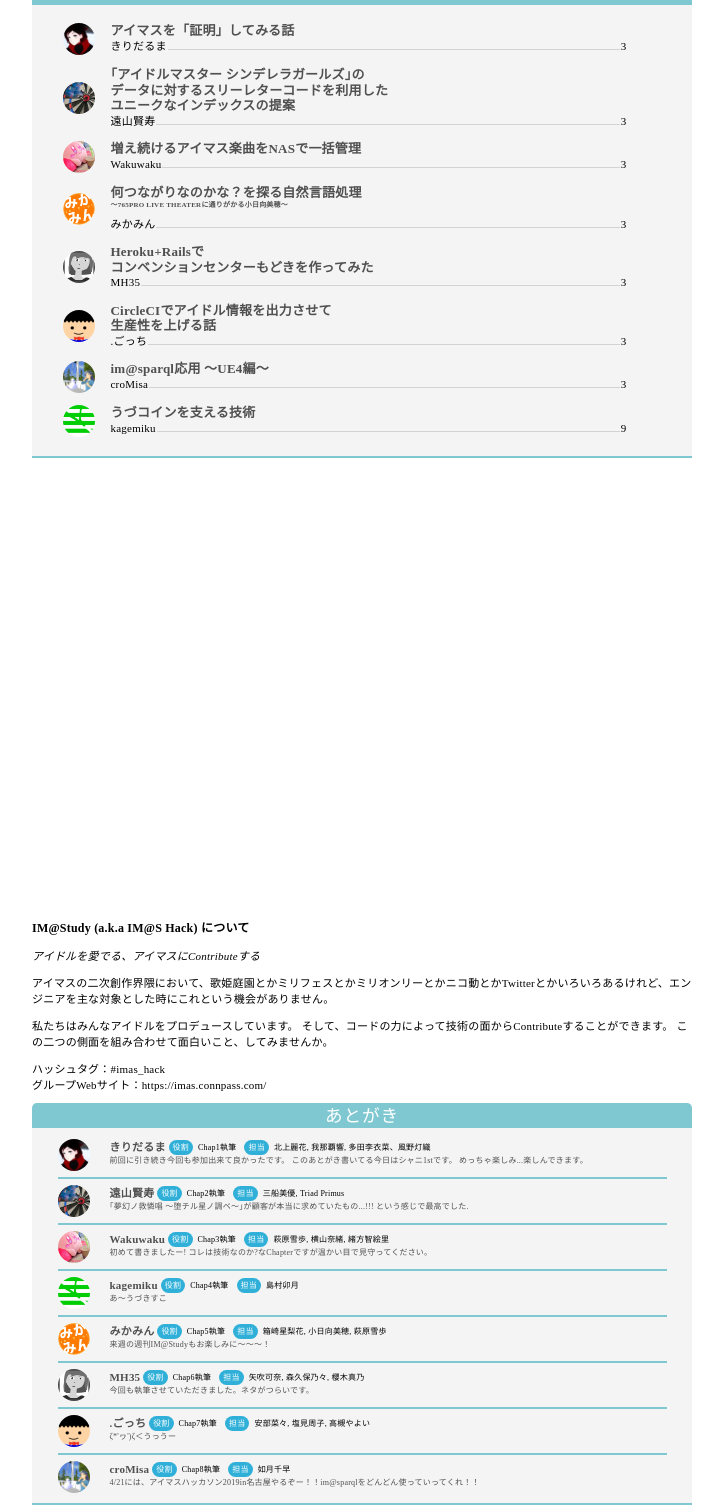
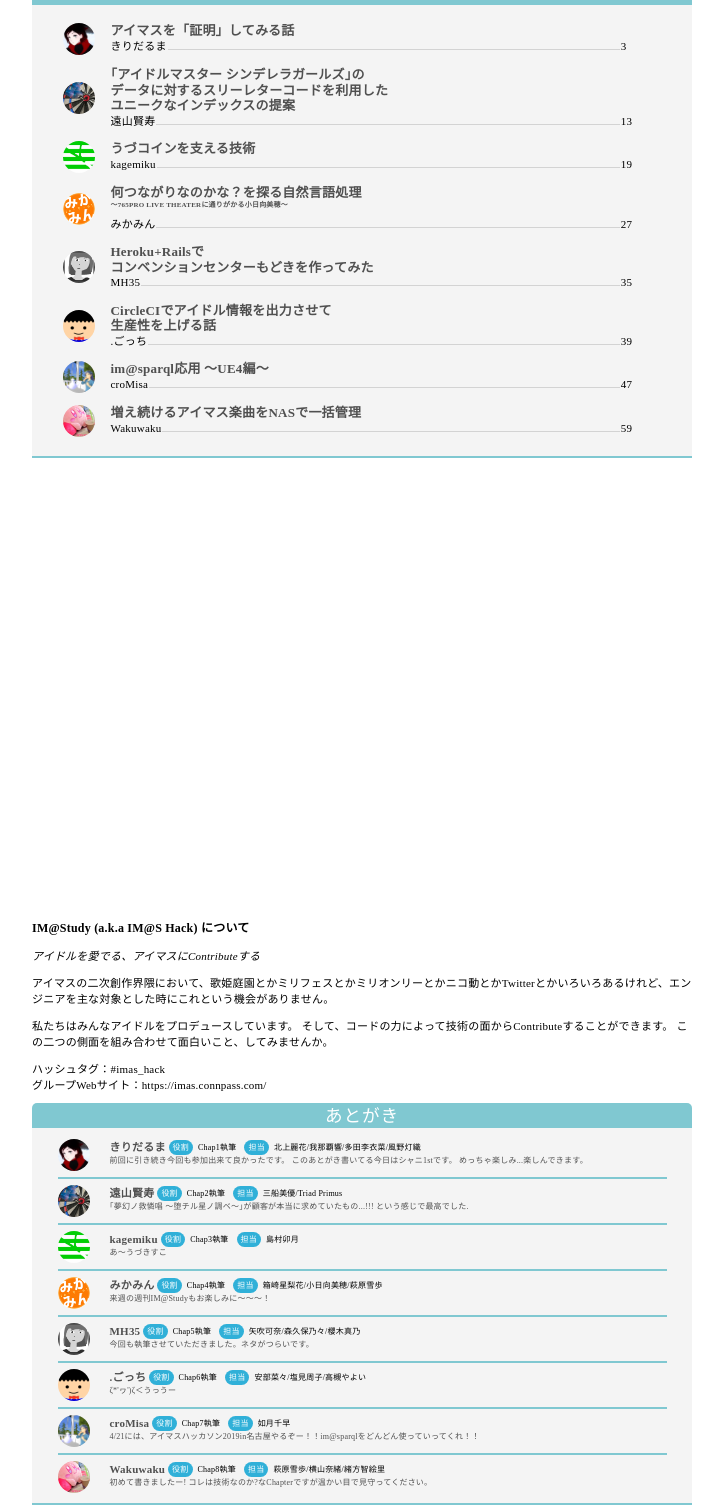
Before and after one commit to imas/imasbook, a website: page imasbook02/templates/index.html in a window 1280 px wide. Shown: the part 249-1757 px from the top of the page, without its empty margins (278-1001 px from the left). Drawn offline with Linux system fonts and the light colour scheme; a web font is replaced by a local one.

Commit message:
chapter順の修正

```diff
--- a/imasbook02/config.json
+++ b/imasbook02/config.json
@@ -2,11 +2,11 @@
     "articles":[
         "kiridaruma",
         "papix",
-        "wakuwakup",
         "kagemiku",
         "takemikami",
         "mh35",
         "yutagoto",
-        "crssnky"
+        "crssnky",
+        "wakuwakup"
     ]
 }
--- a/imasbook02/templates/index.html
+++ b/imasbook02/templates/index.html
@@ -48,58 +48,15 @@
             <p class="author">きりだるま</p><span class='page'>3</span>
           </div>
         </div>
+      </li>
+      <li>
         <div class="index_item">
           <figure class="image">
             <img alt='icon' src='assets/img/papix.png' class='avatar'/>
           </figure>
           <div class="text">
             <h2>｢アイドルマスター シンデレラガールズ｣の<br/>データに対するスリーレターコードを利用した<br/>ユニークなインデックスの提案</h2>
-            <p class="author">遠山賢寿</p><span class='page'>3</span>
-          </div>
-        </div>
-        <div class="index_item">
-          <figure class="image">
-            <img alt='icon' src='assets/img/wakuwakup.jpg' class='avatar'/>
-          </figure>
-          <div class="text">
-            <h2>増え続けるアイマス楽曲をNASで一括管理</h2>
-            <p class="author">Wakuwaku</p><span class='page'>3</span>
-          </div>
-        </div>
-        <div class="index_item">
-          <figure class="image">
-            <img alt='icon' src='assets/img/takemikami.png' class='avatar'/>
-          </figure>
-          <div class="text">
-            <h2>何つながりなのかな？を探る自然言語処理<span class="subtitle"><br />～765PRO LIVE THEATERに通りがかる小日向美穂～</span></h2>
-            <p class="author">みかみん</p><span class='page'>3</span>
-          </div>
-        </div>
-        <div class="index_item">
-          <figure class="image">
-            <img alt='icon' src='assets/img/mh35.png' class='avatar'/>
-          </figure>
-          <div class="text">
-            <h2>Heroku+Railsで<br/>コンベンションセンターもどきを作ってみた</h2>
-            <p class="author">MH35</p><span class='page'>3</span>
-          </div>
-        </div>
-        <div class="index_item">
-          <figure class="image">
-            <img alt='icon' src='assets/img/yutagoto.png' class='avatar'/>
-          </figure>
-          <div class="text">
-            <h2>CircleCIでアイドル情報を出力させて<br/>生産性を上げる話</h2>
-            <p class="author">.ごっち</p><span class='page'>3</span>
-          </div>
-        </div>
-        <div class="index_item">
-          <figure class="image">
-            <img alt='icon' src='assets/img/crssnky.png' class='avatar'/>
-          </figure>
-          <div class="text">
-            <h2>im@sparql応用 〜UE4編〜</h2>
-            <p class="author">croMisa</p><span class='page'>3</span>
+            <p class="author">遠山賢寿</p><span class='page'>13</span>
           </div>
         </div>
       </li>
@@ -110,7 +67,62 @@
           </figure>
           <div class="text">
             <h2>うづコインを支える技術</h2>
-            <p class="author">kagemiku</p><span class='page'>9</span>
+            <p class="author">kagemiku</p><span class='page'>19</span>
+          </div>
+        </div>
+      </li>
+      <li>
+        <div class="index_item">
+          <figure class="image">
+            <img alt='icon' src='assets/img/takemikami.png' class='avatar'/>
+          </figure>
+          <div class="text">
+            <h2>何つながりなのかな？を探る自然言語処理<span class="subtitle"><br />～765PRO LIVE THEATERに通りがかる小日向美穂～</span></h2>
+            <p class="author">みかみん</p><span class='page'>27</span>
+          </div>
+        </div>
+      </li>
+      <li>
+        <div class="index_item">
+          <figure class="image">
+            <img alt='icon' src='assets/img/mh35.png' class='avatar'/>
+          </figure>
+          <div class="text">
+            <h2>Heroku+Railsで<br/>コンベンションセンターもどきを作ってみた</h2>
+            <p class="author">MH35</p><span class='page'>35</span>
+          </div>
+        </div>
+      </li>
+      <li>
+        <div class="index_item">
+          <figure class="image">
+            <img alt='icon' src='assets/img/yutagoto.png' class='avatar'/>
+          </figure>
+          <div class="text">
+            <h2>CircleCIでアイドル情報を出力させて<br/>生産性を上げる話</h2>
+            <p class="author">.ごっち</p><span class='page'>39</span>
+          </div>
+        </div>
+      </li>
+      <li>
+        <div class="index_item">
+          <figure class="image">
+            <img alt='icon' src='assets/img/crssnky.png' class='avatar'/>
+          </figure>
+          <div class="text">
+            <h2>im@sparql応用 〜UE4編〜</h2>
+            <p class="author">croMisa</p><span class='page'>47</span>
+          </div>
+        </div>
+      </li>
+      <li>
+        <div class="index_item">
+          <figure class="image">
+            <img alt='icon' src='assets/img/wakuwakup.jpg' class='avatar'/>
+          </figure>
+          <div class="text">
+            <h2>増え続けるアイマス楽曲をNASで一括管理</h2>
+            <p class="author">Wakuwaku</p><span class='page'>59</span>
           </div>
         </div>
       </li>
@@ -141,7 +153,7 @@
         <p class="info">
           <span class="name">きりだるま</span>
           <span class="role label">Chap1執筆</span>
-          <span class="tantou label">北上麗花, 我那覇響, 多田李衣菜、風野灯織</span>
+          <span class="tantou label">北上麗花/我那覇響/多田李衣菜/風野灯織</span>
         </p>
         <p class="comment">
           前回に引き続き今回も参加出来て良かったです。
@@ -158,25 +170,10 @@
         <p class="info">
           <span class="name">遠山賢寿</span>
           <span class="role label">Chap2執筆</span>
-          <span class="tantou label">三船美優, Triad Primus</span>
+          <span class="tantou label">三船美優/Triad Primus</span>
         </p>
         <p class="comment">
           ｢夢幻ノ救憐唱 ～堕チル星ノ調ベ～｣が顧客が本当に求めていたもの...!!! という感じで最高でした.
-        </p>
-      </div>
-    </div>
-    <div class="atogaki_item">
-      <figure class="image">
-        <img alt='icon' src='assets/img/wakuwakup.jpg' class='avatar'/>
-      </figure>
-      <div class="text">
-        <p class="info">
-          <span class="name">Wakuwaku</span>
-          <span class="role label">Chap3執筆</span>
-          <span class="tantou label">萩原雪歩, 横山奈緒, 緒方智絵里</span>
-        </p>
-        <p class="comment">
-          初めて書きましたー! コレは技術なのか?なChapterですが温かい目で見守ってください。
         </p>
       </div>
     </div>
@@ -187,7 +184,7 @@
       <div class="text">
         <p class="info">
           <span class="name">kagemiku</span>
-          <span class="role label">Chap4執筆</span>
+          <span class="role label">Chap3執筆</span>
           <span class="tantou label">島村卯月</span>
         </p>
         <p class="comment">
@@ -202,8 +199,8 @@
       <div class="text">
         <p class="info">
           <span class="name">みかみん</span>
-          <span class="role label">Chap5執筆</span>
-          <span class="tantou label">箱崎星梨花, 小日向美穂, 萩原雪歩</span>
+          <span class="role label">Chap4執筆</span>
+          <span class="tantou label">箱崎星梨花/小日向美穂/萩原雪歩</span>
         </p>
         <p class="comment">
           来週の週刊IM@Studyもお楽しみに〜〜〜！
@@ -217,8 +214,8 @@
       <div class="text">
         <p class="info">
           <span class="name">MH35</span>
-          <span class="role label">Chap6執筆</span>
-          <span class="tantou label">矢吹可奈, 森久保乃々, 櫻木真乃</span>
+          <span class="role label">Chap5執筆</span>
+          <span class="tantou label">矢吹可奈/森久保乃々/櫻木真乃</span>
         </p>
         <p class="comment">
           今回も執筆させていただきました。ネタがつらいです。
@@ -232,8 +229,8 @@
       <div class="text">
         <p class="info">
           <span class="name">.ごっち</span>
-          <span class="role label">Chap7執筆</span>
-          <span class="tantou label">安部菜々, 塩見周子, 高槻やよい</span>
+          <span class="role label">Chap6執筆</span>
+          <span class="tantou label">安部菜々/塩見周子/高槻やよい</span>
         </p>
         <p class="comment">
           ζ*'ヮ')ζ＜うっうー
@@ -247,11 +244,26 @@
       <div class="text">
         <p class="info">
           <span class="name">croMisa</span>
-          <span class="role label">Chap8執筆</span>
+          <span class="role label">Chap7執筆</span>
           <span class="tantou label">如月千早</span>
         </p>
         <p class="comment">
           4/21には、アイマスハッカソン2019in名古屋やるぞー！！im@sparqlをどんどん使っていってくれ！！
+        </p>
+      </div>
+    </div>
+    <div class="atogaki_item">
+      <figure class="image">
+        <img alt='icon' src='assets/img/wakuwakup.jpg' class='avatar'/>
+      </figure>
+      <div class="text">
+        <p class="info">
+          <span class="name">Wakuwaku</span>
+          <span class="role label">Chap8執筆</span>
+          <span class="tantou label">萩原雪歩/横山奈緒/緒方智絵里</span>
+        </p>
+        <p class="comment">
+          初めて書きましたー! コレは技術なのか?なChapterですが温かい目で見守ってください。
         </p>
       </div>
     </div>
```
